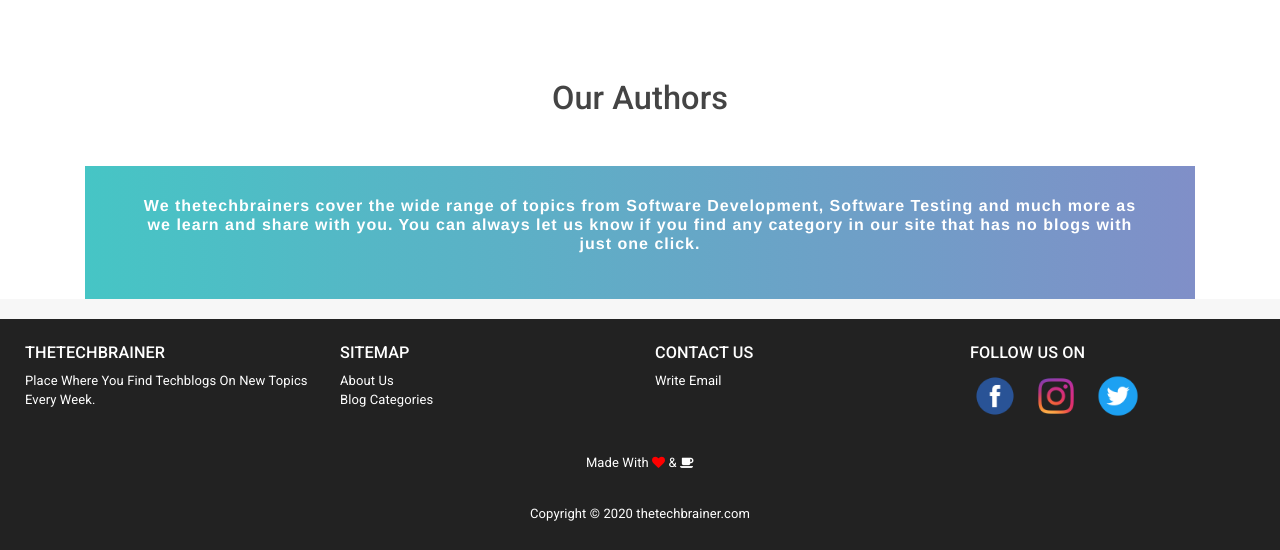
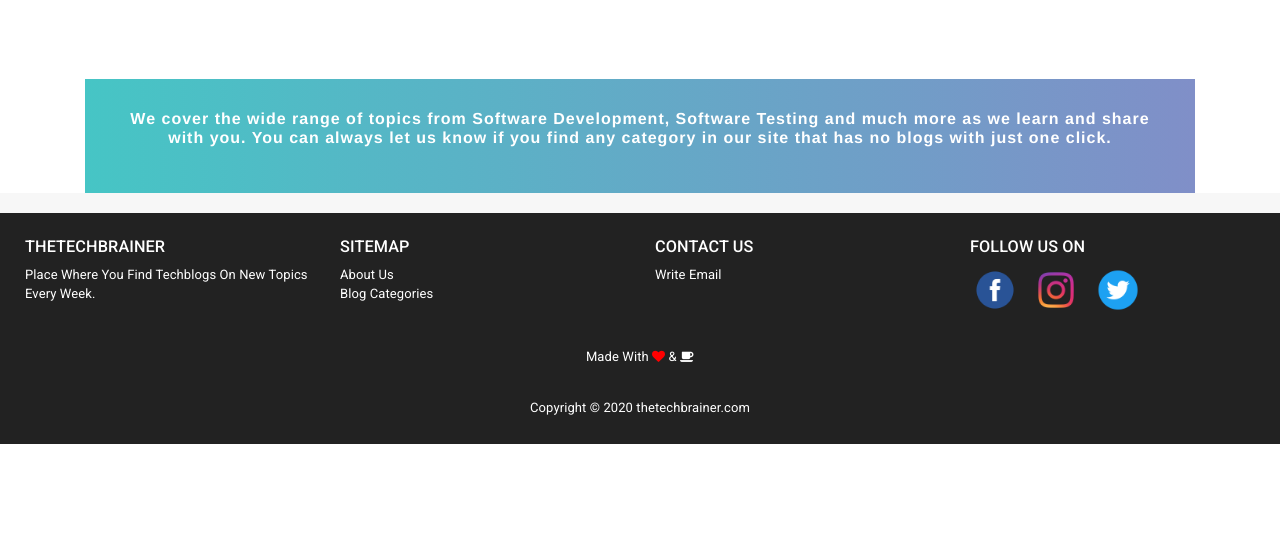
Before and after one commit to satyasashi/thetechbrainer, a Django app: page /about-us/ in a window 1280 px wide. Shown: the part 743-1293 px from the top of the page. After the commit the page ends 1187 px from the top, so only its background shows below. Run offline with Django 3.2, Linux system fonts and the light colour scheme; tables that the repository leaves empty hold one stand-in row (values such as "Sample post"); some libraries are stand-ins or nearby versions; some web fonts are replaced.

Commit message:
changes in about.html

```diff
--- a/templates/about.html
+++ b/templates/about.html
@@ -42,6 +42,7 @@
     <br> <br>
 
     <div class="container">
+        {% if authors %}
         <div class="row aboutUsHeading">
             <div class="col-md-12">
                 <h1 class="text-center"> Our Authors</h1>
@@ -84,11 +85,12 @@
             </div>
             {% endfor %}
         </div>
+        {% endif %}
 
         <div class="row aboutUsAuthors" style="background-color: #808FC8; background-image: linear-gradient(to right, #46c5c5 , #808FC8); color: #fff; font-family:Helvetica;">
             <div class="col-md-12">
                 <p class="text-center">
-                    We thetechbrainers cover the wide range of topics from Software Development, Software Testing and much more as we learn and share with you. You can always let us know if you find any category in our site that has no blogs with just one click.
+                    We cover the wide range of topics from Software Development, Software Testing and much more as we learn and share with you. You can always let us know if you find any category in our site that has no blogs with just one click.
                 </p>
             </div>
         </div>
```
